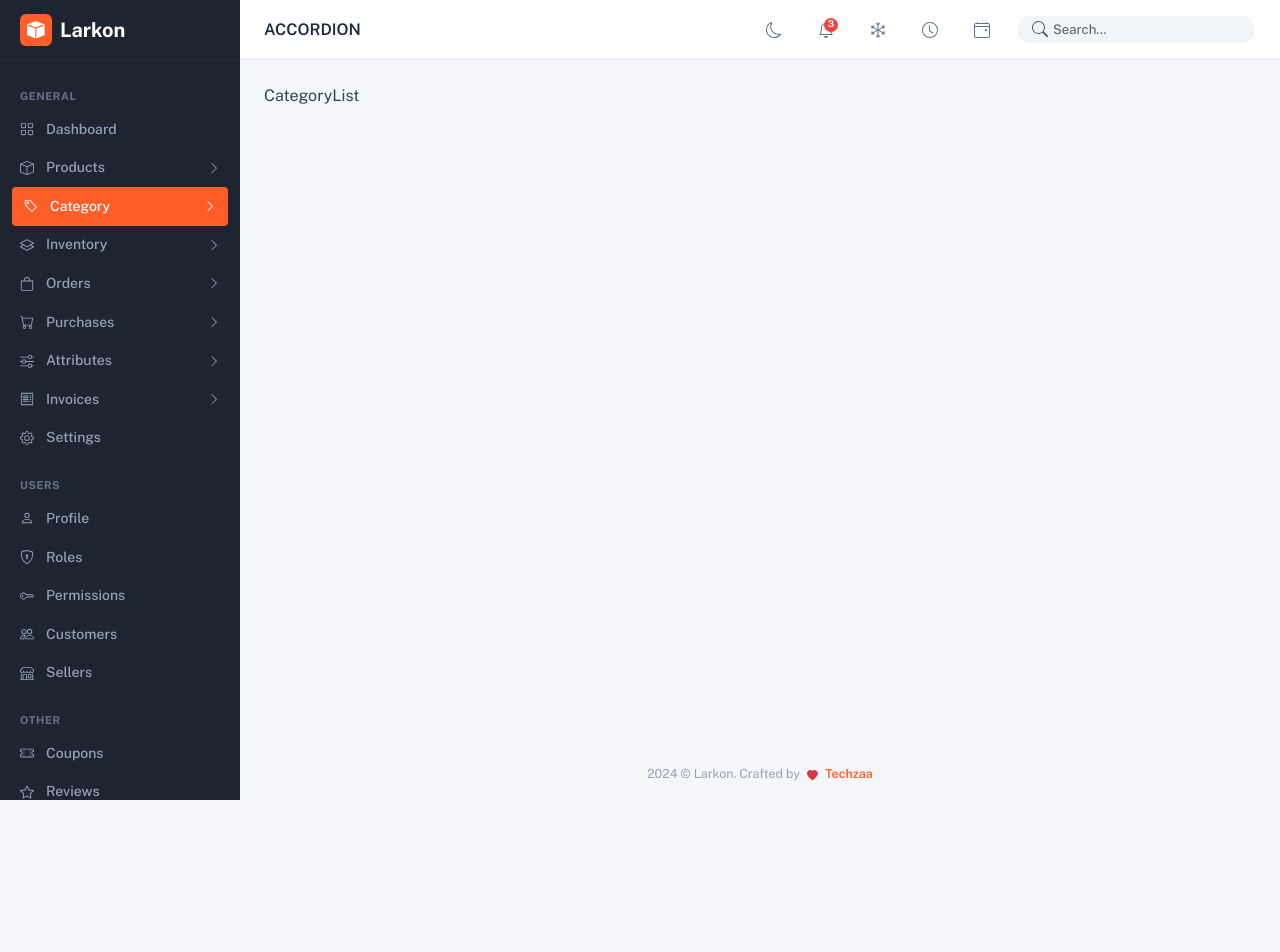
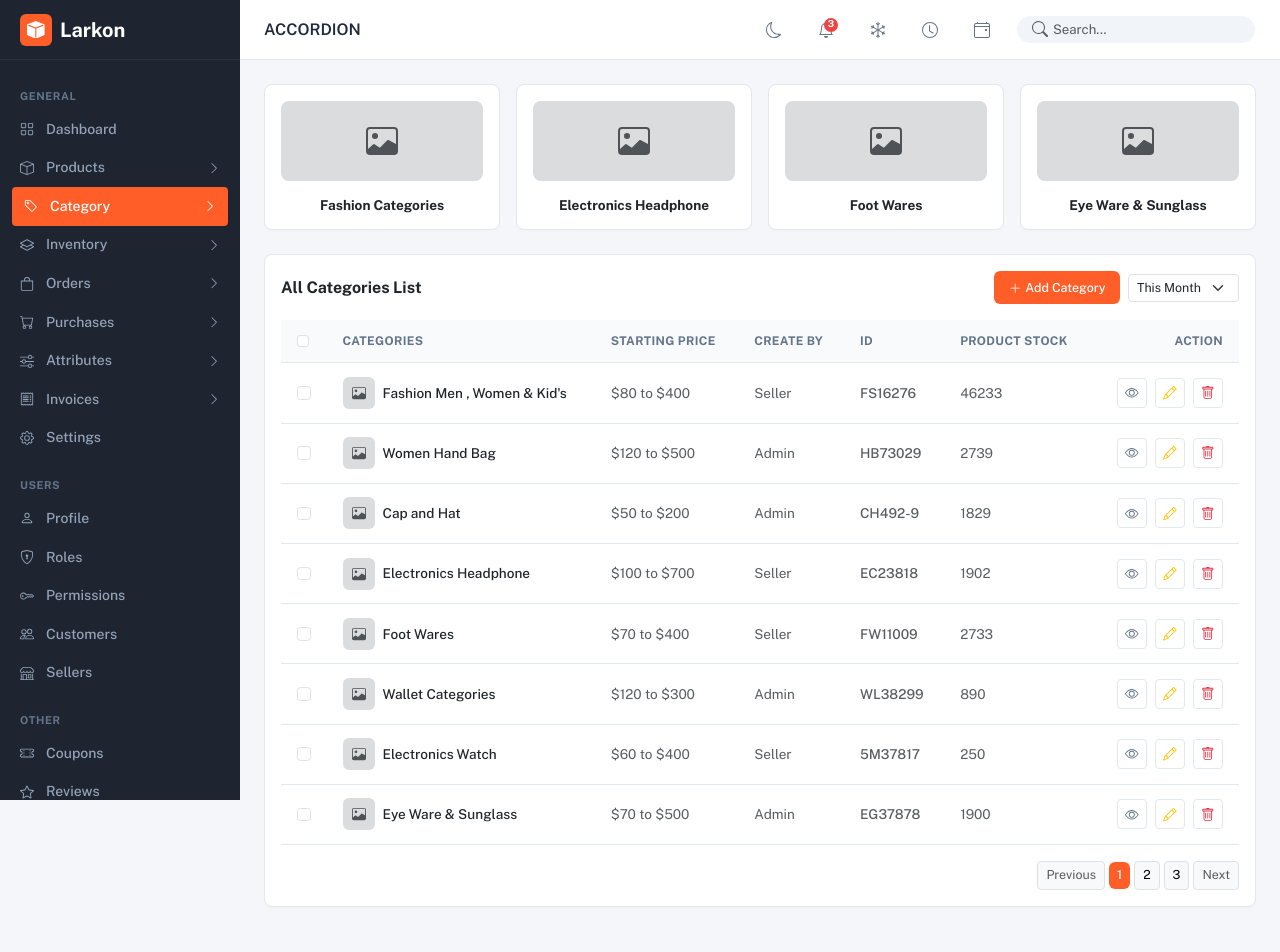
Before and after one commit to Potnuru-Jayavijaygopi/larkonproject, a React (Vite) app: page /category/list in a window 1280 px wide. Shown: the top 952 px of the page. Before the commit the page ends 800 px from the top, so only its background shows below. Built offline with nearby package versions, Linux system fonts and the light colour scheme.

Commit message:
category

```diff
--- a/src/Pages/category/CategoryList.jsx
+++ b/src/Pages/category/CategoryList.jsx
@@ -1,9 +1,291 @@
-import React from 'react'
+import React, { useState } from "react";
+import { useNavigate } from "react-router-dom";
+import { BsImage, BsEye, BsPencil, BsTrash, BsPlusLg } from "react-icons/bs";
 
-function CategoryList() {
+function CategoryList({ onNavigate }) {
+  const navigate = useNavigate();
+
+  const topCategories = [
+    { title: "Fashion Categories" },
+    { title: "Electronics Headphone" },
+    { title: "Foot Wares" },
+    { title: "Eye Ware & Sunglass" },
+  ];
+
+  const initialCategories = [
+    {
+      id: "FS16276",
+      name: "Fashion Men , Women & Kid's",
+      startingPrice: "$80 to $400",
+      createdBy: "Seller",
+      stock: "46233",
+    },
+    {
+      id: "HB73029",
+      name: "Women Hand Bag",
+      startingPrice: "$120 to $500",
+      createdBy: "Admin",
+      stock: "2739",
+    },
+    {
+      id: "CH492-9",
+      name: "Cap and Hat",
+      startingPrice: "$50 to $200",
+      createdBy: "Admin",
+      stock: "1829",
+    },
+    {
+      id: "EC23818",
+      name: "Electronics Headphone",
+      startingPrice: "$100 to $700",
+      createdBy: "Seller",
+      stock: "1902",
+    },
+    {
+      id: "FW11009",
+      name: "Foot Wares",
+      startingPrice: "$70 to $400",
+      createdBy: "Seller",
+      stock: "2733",
+    },
+    {
+      id: "WL38299",
+      name: "Wallet Categories",
+      startingPrice: "$120 to $300",
+      createdBy: "Admin",
+      stock: "890",
+    },
+    {
+      id: "5M37817",
+      name: "Electronics Watch",
+      startingPrice: "$60 to $400",
+      createdBy: "Seller",
+      stock: "250",
+    },
+    {
+      id: "EG37878",
+      name: "Eye Ware & Sunglass",
+      startingPrice: "$70 to $500",
+      createdBy: "Admin",
+      stock: "1900",
+    },
+  ];
+
+  const [categories, setCategories] = useState(initialCategories);
+  const [selectedIds, setSelectedIds] = useState([]);
+  const [currentPage, setCurrentPage] = useState(1);
+
+  const handleAddCategory = () => {
+    if (navigate) {
+      navigate("/category/add");
+    } else if (onNavigate) {
+      onNavigate("add-category");
+    }
+  };
+
+  const handleSelectAll = (e) => {
+    if (e.target.checked) {
+      setSelectedIds(categories.map((c) => c.id));
+    } else {
+      setSelectedIds([]);
+    }
+  };
+
+  const handleSelectRow = (id) => {
+    if (selectedIds.includes(id)) {
+      setSelectedIds(selectedIds.filter((item) => item !== id));
+    } else {
+      setSelectedIds([...selectedIds, id]);
+    }
+  };
+
+  const handleDeleteRow = (id) => {
+    setCategories(categories.filter((c) => c.id !== id));
+  };
+
   return (
-    <div>CategoryList</div>
-  )
+    <>
+      <div className="row g-3 mb-4">
+        {topCategories.map((cat, idx) => (
+          <div className="col-xl-3 col-sm-6" key={idx}>
+            <div className="content-card p-3 text-center">
+              <div
+                className="rounded-3 bg-secondary bg-opacity-25 d-flex align-items-center justify-content-center mb-3 mx-auto"
+                style={{ height: "80px", width: "100%" }}
+              >
+                <BsImage className="fs-2 text-dark opacity-75" />
+              </div>
+              <h6
+                className="fw-bold text-dark mb-0"
+                style={{ fontSize: "0.85rem" }}
+              >
+                {cat.title}
+              </h6>
+            </div>
+          </div>
+        ))}
+      </div>
+
+      <div className="content-card p-3 mb-4">
+        <div className="d-flex justify-content-between align-items-center mb-3">
+          <h6 className="fw-bold text-dark mb-0">All Categories List</h6>
+
+          <div className="d-flex align-items-center gap-2">
+            <button
+              className="btn btn-add-product btn-sm d-flex align-items-center gap-1"
+              type="button"
+              style={{ fontSize: "0.78rem" }}
+              onClick={handleAddCategory}
+            >
+              <BsPlusLg /> Add Category
+            </button>
+
+            <select
+              className="form-select form-select-sm"
+              style={{ width: "auto", fontSize: "0.78rem" }}
+            >
+              <option value="this-month">This Month</option>
+              <option value="last-month">Last Month</option>
+              <option value="this-year">This Year</option>
+            </select>
+          </div>
+        </div>
+
+        <div className="table-responsive">
+          <table
+            className="table table-custom align-middle mb-0"
+            style={{ fontSize: "0.825rem" }}
+          >
+            <thead>
+              <tr className="text-muted" style={{ fontSize: "0.75rem" }}>
+                <th style={{ width: "30px" }}>
+                  <input
+                    type="checkbox"
+                    className="form-check-input"
+                    checked={
+                      selectedIds.length === categories.length &&
+                      categories.length > 0
+                    }
+                    onChange={handleSelectAll}
+                  />
+                </th>
+                <th>Categories</th>
+                <th>Starting Price</th>
+                <th>Create by</th>
+                <th>ID</th>
+                <th>Product Stock</th>
+                <th className="text-end">Action</th>
+              </tr>
+            </thead>
+            <tbody>
+              {categories.map((item) => (
+                <tr key={item.id}>
+                  <td>
+                    <input
+                      type="checkbox"
+                      className="form-check-input"
+                      checked={selectedIds.includes(item.id)}
+                      onChange={() => handleSelectRow(item.id)}
+                    />
+                  </td>
+                  <td>
+                    <div
+                      className="d-flex align-items-center gap-2 cursor-pointer"
+                      onClick={handleAddCategory}
+                    >
+                      <div
+                        className="rounded bg-secondary bg-opacity-25 d-flex align-items-center justify-content-center flex-shrink-0"
+                        style={{ width: "32px", height: "32px" }}
+                      >
+                        <BsImage
+                          style={{ fontSize: "14px" }}
+                          className="text-dark opacity-75"
+                        />
+                      </div>
+                      <span className="fw-medium text-dark">{item.name}</span>
+                    </div>
+                  </td>
+                  <td className="text-muted">{item.startingPrice}</td>
+                  <td className="text-muted">{item.createdBy}</td>
+                  <td className="fw-medium text-muted">{item.id}</td>
+                  <td className="text-muted">{item.stock}</td>
+                  <td className="text-end">
+                    <div className="d-inline-flex gap-1">
+                      <button
+                        className="action-btn"
+                        type="button"
+                        title="View"
+                        onClick={handleAddCategory}
+                      >
+                        <BsEye />
+                      </button>
+                      <button
+                        className="action-btn text-warning"
+                        type="button"
+                        title="Edit"
+                        onClick={handleAddCategory}
+                      >
+                        <BsPencil />
+                      </button>
+                      <button
+                        className="action-btn delete-btn text-danger"
+                        type="button"
+                        title="Delete"
+                        onClick={() => handleDeleteRow(item.id)}
+                      >
+                        <BsTrash />
+                      </button>
+                    </div>
+                  </td>
+                </tr>
+              ))}
+            </tbody>
+          </table>
+        </div>
+
+        <div className="d-flex justify-content-end align-items-center mt-3 gap-1">
+          <button
+            className="btn btn-sm btn-light border text-muted px-2 py-1"
+            type="button"
+            style={{ fontSize: "0.78rem" }}
+          >
+            Previous
+          </button>
+          <button
+            className={`btn btn-sm ${currentPage === 1 ? "btn-add-product" : "btn-light border"} px-2 py-1`}
+            type="button"
+            style={{ fontSize: "0.78rem" }}
+            onClick={() => setCurrentPage(1)}
+          >
+            1
+          </button>
+          <button
+            className={`btn btn-sm ${currentPage === 2 ? "btn-add-product" : "btn-light border"} px-2 py-1`}
+            type="button"
+            style={{ fontSize: "0.78rem" }}
+            onClick={() => setCurrentPage(2)}
+          >
+            2
+          </button>
+          <button
+            className={`btn btn-sm ${currentPage === 3 ? "btn-add-product" : "btn-light border"} px-2 py-1`}
+            type="button"
+            style={{ fontSize: "0.78rem" }}
+            onClick={() => setCurrentPage(3)}
+          >
+            3
+          </button>
+          <button
+            className="btn btn-sm btn-light border text-muted px-2 py-1"
+            type="button"
+            style={{ fontSize: "0.78rem" }}
+          >
+            Next
+          </button>
+        </div>
+      </div>
+    </>
+  );
 }
 
-export default CategoryList
+export default CategoryList;
```
